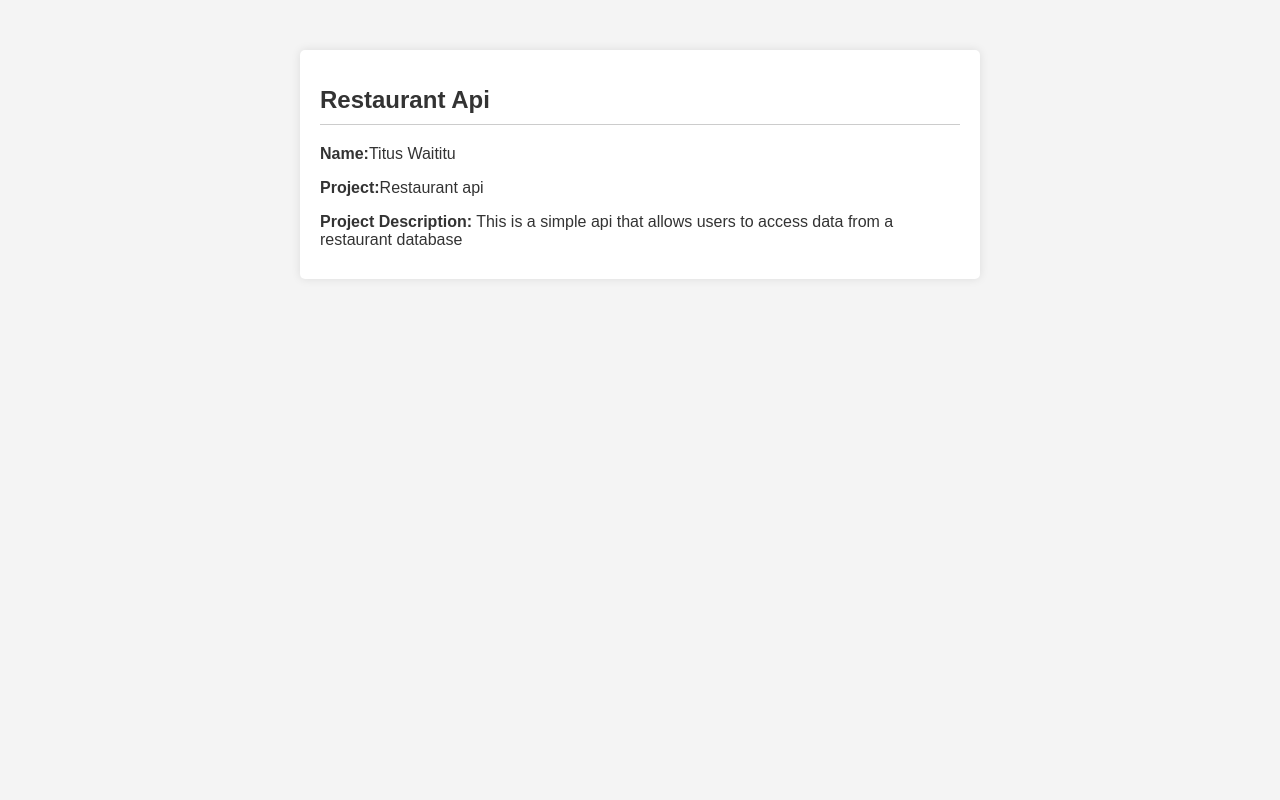
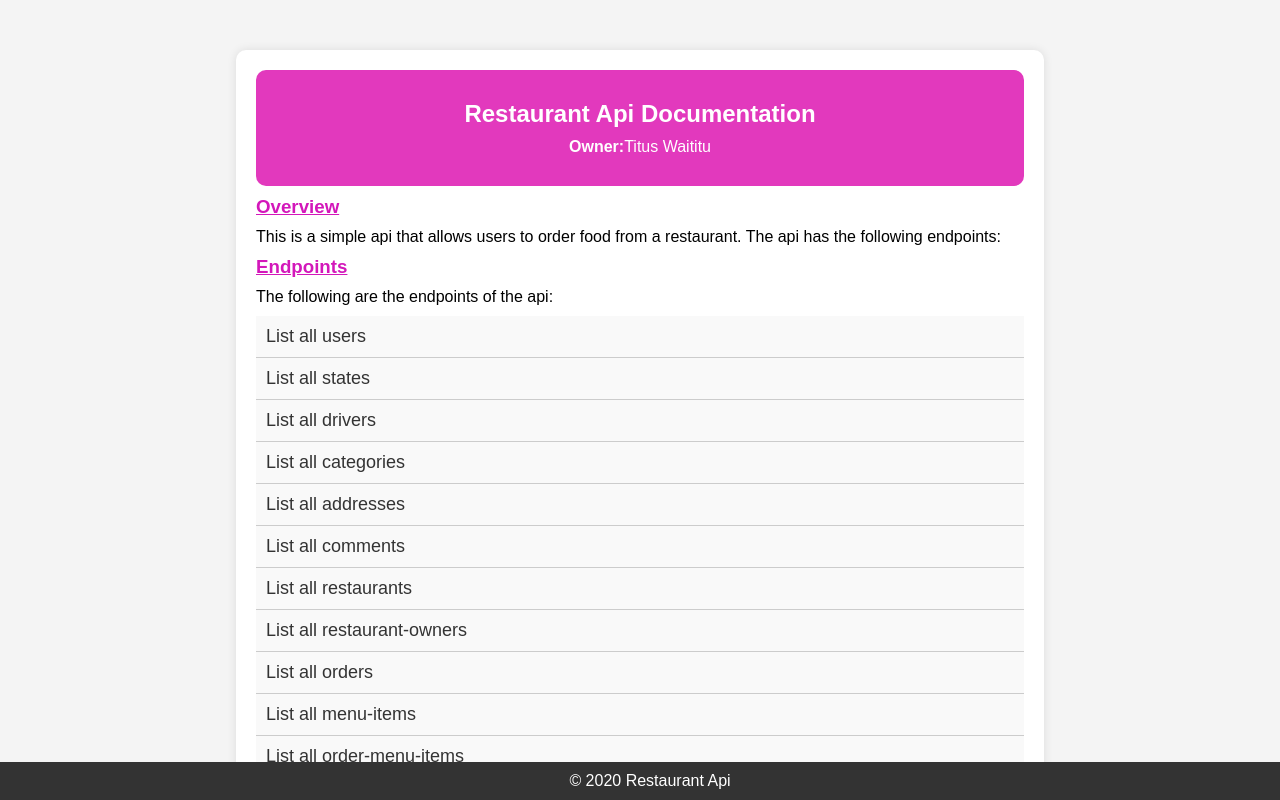
Before and after one commit to Andrea-tailas/restaurant_api_with_neon_db, a website: page index.html in a window 1280 px wide. Drawn offline with Linux system fonts and the light colour scheme.

Commit message:
modified index.html file

```diff
--- a/index.html
+++ b/index.html
@@ -5,45 +5,123 @@
     <meta name="viewport" content="width=device-width, initial-scale=1.0">
     <title>Api</title>
     <style>
-        body {
+        body{
             font-family: Arial, sans-serif;
+            background-color: #f4f4f4;
+            margin:0;
+            padding:0;
+        }
+        .profile{
+            width: 60%;
+            margin: auto;
+            background: #fff;
+            padding: 20px;
+            border-radius: 10px;
+            box-shadow: 0 0 10px rgba(0, 0, 0, 0.1);
+            margin-top: 50px;
+        }
+        .header{
+            background: rgb(226, 57, 189);
+            color: #fff;
+            padding: 30px;
+            margin-bottom: 10px;
+            border-radius: 10px;
+            transition: background-color 0.3s ease-in;
+            text-align: center; /* Added to center the content */
+        }
+        .header:hover{
+            background-color: #555;
+        }
+        .header h1{
             margin: 0;
             padding: 0;
-            background-color: #f4f4f4;
-            color: #333;
-        }
-      .profile {
-        width: 50%;
-        margin: 0 auto;
-        background: #fff;
-        padding: 20px;
-        border-radius: 5px;
-        box-shadow: 0 0 10px rgba(0, 0, 0, 0.1);
-        margin-top: 50px;
-      }
-        .profile h1 {
             font-size: 24px;
-            margin-bottom: 20px;
-            border-bottom: 1px solid #ccc;
-            padding-bottom: 10px;
-        }
-        .profile p {
-            font-size: 16px;
             margin-bottom: 10px;
         }
-        .profile p span {
+        .header p{
+            margin: 0;
+            padding: 0;
+        }
+        .header p span{
+            font-weight: bold;
+        }
+        .profile h3{
+            margin: 10px 0;
+            color: #d317ba;
+            text-decoration: underline;
+        }
+        .profile p{
+            margin: 0;
+            padding: 0;
+        }
+        .profile ul{
+            margin: 0;
+            padding: 0;
+            margin-top: 10px;
+        }
+
+        .profile ul li{
+            list-style: none;
+            padding: 10px;
+            background: #f9f9f9;
+            border-bottom: 1px solid #ccc;
+            transition: background-color 0.3s ease-in;
+        }
+
+        .profile ul li a{
+            text-decoration: none;
+            color: #333;
+            font-size: 18px;
+
+        }
+
+        .profile ul li a:hover{
+            color: #da1588;
             font-weight: bold;
         }
 
+        .profile ul li:hover{
+            background-color: #f1f1f1;
+        }
+        footer{
+            background: #333;
+            color: #fff;
+            text-align: center;
+            padding: 10px;
+            position: fixed;
+            left: 0;
+            bottom: 0;
+            width: 100%;
+        }
     </style>
 </head>
 <body>
  <div class="profile">
-    <h1>Restaurant Api</h1>
-    <p><span>Name:</span>Titus Waititu</p>
-    <p><span>Project:</span>Restaurant api</p>
-    <p><span>Project Description:</span> This is a simple api that allows users to access data from a restaurant database</p>
+    <div class="header">
+<h1>Restaurant Api Documentation</h1>
+ <p><span>Owner:</span>Titus Waititu</p>
+    </div>
+    <h3>Overview</h3>
+    <p>This is a simple api that allows users to order food from a restaurant. The api has the following endpoints:</p>
+    <h3>Endpoints</h3>
+    <p>The following are the endpoints of the api:</p>
+    <ul>
+        <li><a href="https://hotel-restaurant.azurewebsites.net/api/users">List all users</a></li>
+        <li><a href="https://hotel-restaurant.azurewebsites.net/states">List all states</a></li>
+        <li><a href="https://hotel-restaurant.azurewebsites.net/drivers">List all drivers</a></li>
+        <li><a href="https://hotel-restaurant.azurewebsites.net/categories">List all categories</a></li>
+        <li><a href="https://hotel-restaurant.azurewebsites.net/addresses">List all addresses</a></li>
+        <li><a href="https://hotel-restaurant.azurewebsites.net/comments">List all comments</a></li>
+        <li><a href="https://hotel-restaurant.azurewebsites.net/restaurants">List all restaurants</a></li>
+        <li><a href="https://hotel-restaurant.azurewebsites.net/restaurantowners">List all restaurant-owners</a></li>
+        <li><a href="https://hotel-restaurant.azurewebsites.net/orders">List all orders</a></li>
+        <li><a href="https://hotel-restaurant.azurewebsites.net/menuitems">List all menu-items</a></li>
+        <li><a href="https://hotel-restaurant.azurewebsites.net/ordermenuitems">List all order-menu-items</a></li>
+    </ul>
+<footer>
+    <p>&copy; 2020 Restaurant Api</p>
 
+</footer>
  </div>
 </body>
 </html>
```
Also changed, not shown: 1 other file.
